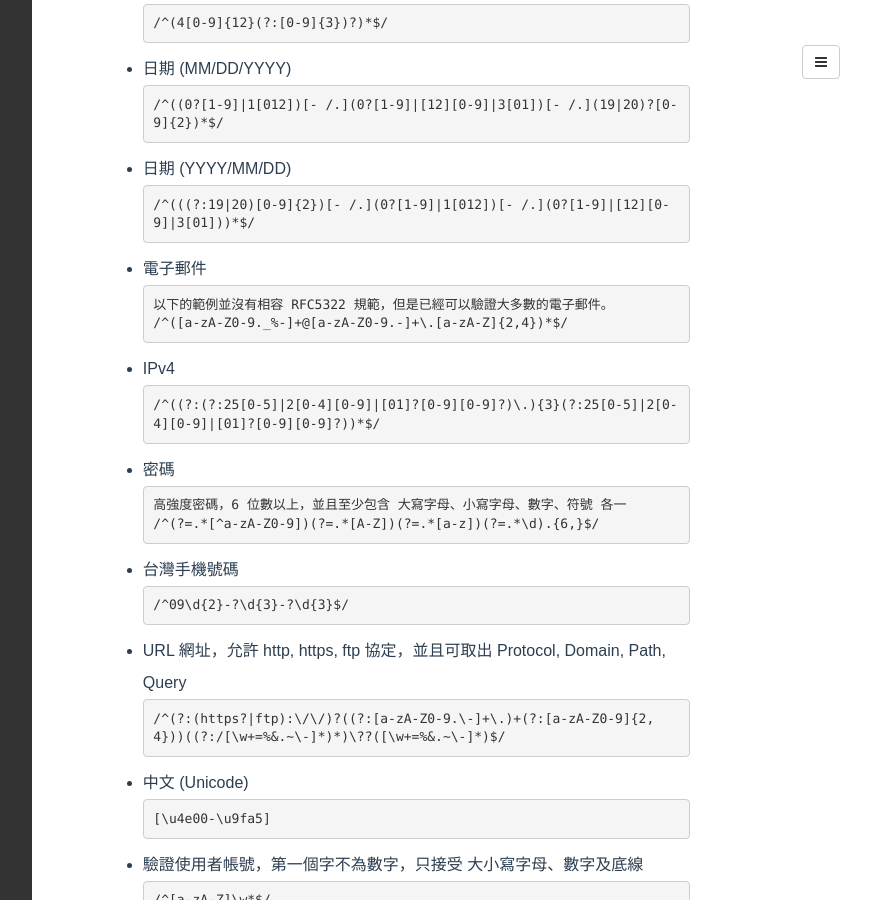
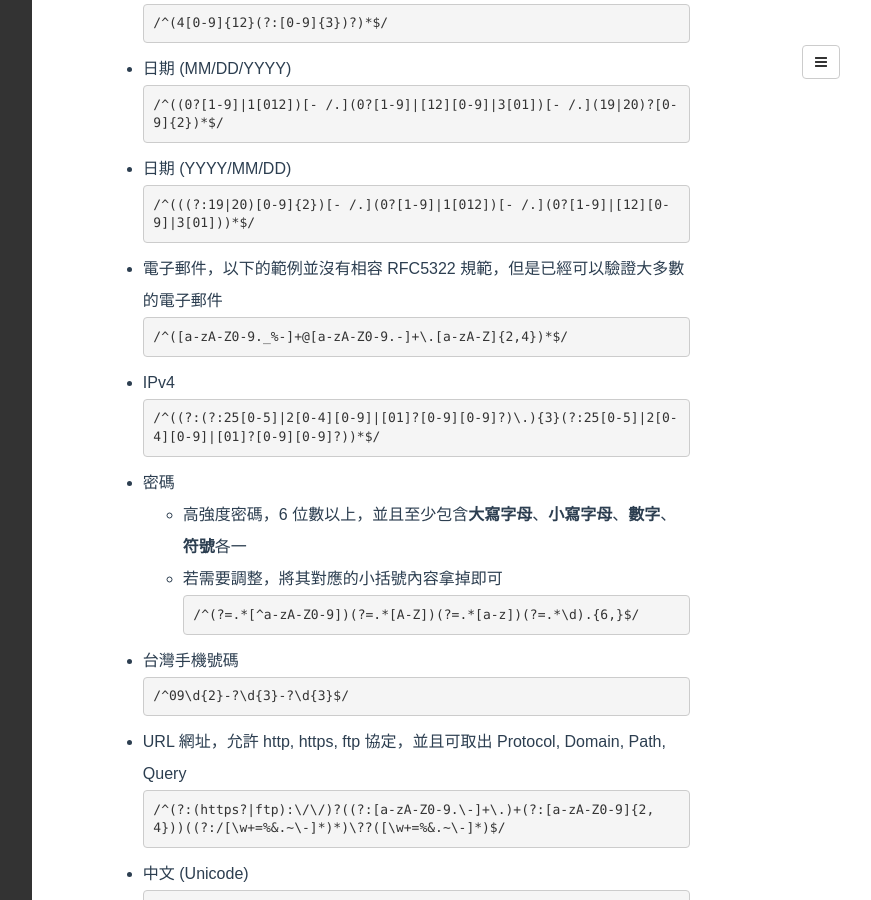
Before and after one commit to poychang/poychang.github.io, a Jekyll site: the page built from _posts/1970-01-01-regular-expression.md, in a window 1280 px wide and 900 px high, scrolled down 4502 px. Shown: the whole window, without its empty margins (395-1266 px from the left). Built offline with Jekyll 4.4.1, drawn with Linux system fonts in a browser that asks for light colours; some web fonts are replaced; comment, search, counter and statistics services are not loaded.

Commit message:
alter post

````diff
--- a/_posts/1970-01-01-regular-expression.md
+++ b/_posts/1970-01-01-regular-expression.md
@@ -358,9 +358,8 @@ categories: []
 ```regex
 /^(((?:19|20)[0-9]{2})[- /.](0?[1-9]|1[012])[- /.](0?[1-9]|[12][0-9]|3[01]))*$/
 ```
-* 電子郵件
+* 電子郵件，以下的範例並沒有相容 RFC5322 規範，但是已經可以驗證大多數的電子郵件
 ```regex
-以下的範例並沒有相容 RFC5322 規範，但是已經可以驗證大多數的電子郵件。
 /^([a-zA-Z0-9._%-]+@[a-zA-Z0-9.-]+\.[a-zA-Z]{2,4})*$/
 ```
 * IPv4
@@ -368,8 +367,9 @@ categories: []
 /^((?:(?:25[0-5]|2[0-4][0-9]|[01]?[0-9][0-9]?)\.){3}(?:25[0-5]|2[0-4][0-9]|[01]?[0-9][0-9]?))*$/
 ```
 * 密碼
+	* 高強度密碼，6 位數以上，並且至少包含**大寫字母**、**小寫字母**、**數字**、**符號**各一
+	* 若需要調整，將其對應的小括號內容拿掉即可
 ```regex
-高強度密碼，6 位數以上，並且至少包含 大寫字母、小寫字母、數字、符號 各一
 /^(?=.*[^a-zA-Z0-9])(?=.*[A-Z])(?=.*[a-z])(?=.*\d).{6,}$/
 ```
 * 台灣手機號碼
````
